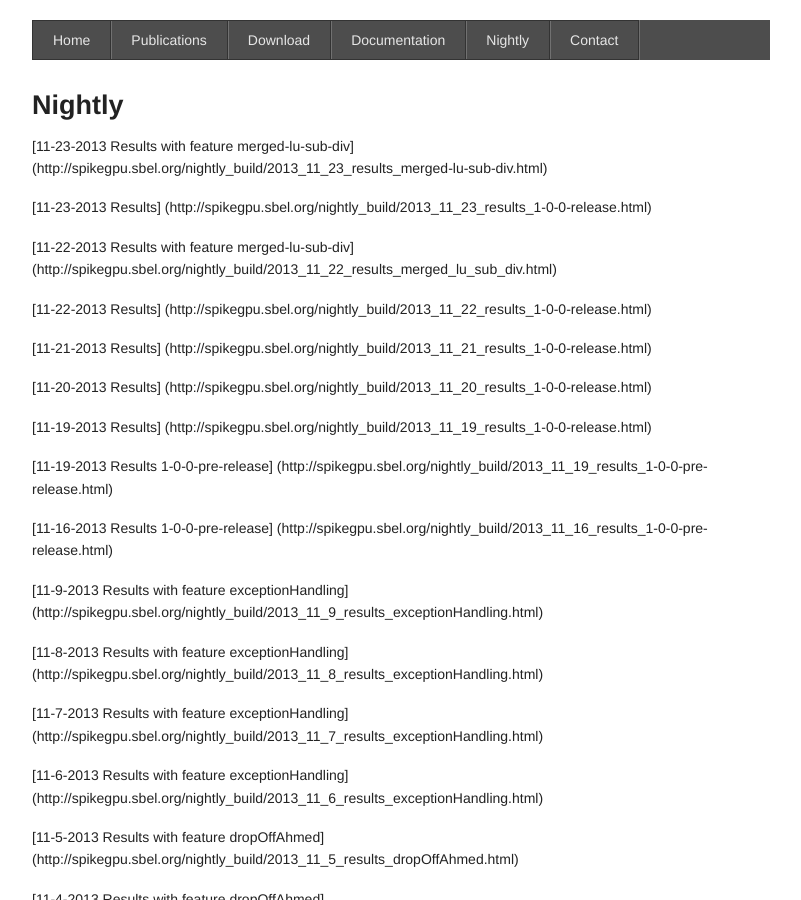
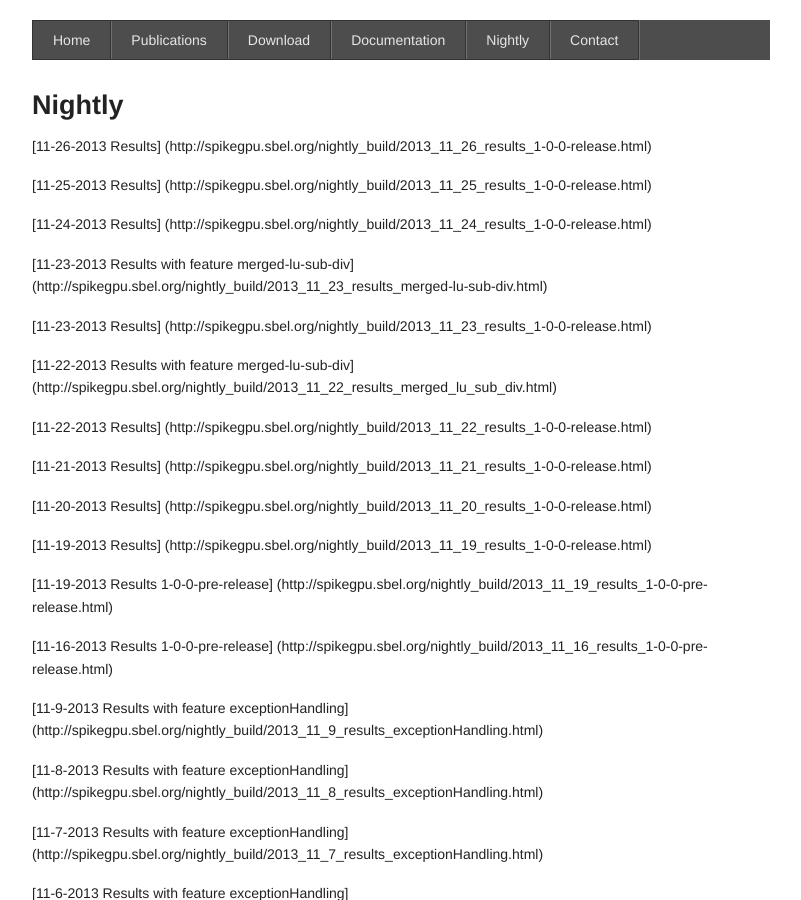
Before and after one commit to spikegpu/spikegpu.github.io, a Jekyll site: the page built from nightly_build/index.md, in a window 1280 px wide and 900 px high. Shown: the whole window, without its empty margins (239-1040 px from the left). Built offline with Jekyll 4.4.1, drawn with Linux system fonts in a browser that asks for light colours; Markdown is read by kramdown in place of the engine named in the settings; some of the changed text lies outside the part shown.

Commit message:
Reorder displaying

```diff
--- a/nightly_build/index.md
+++ b/nightly_build/index.md
@@ -5,6 +5,12 @@ title: Nightly
 
 ### Nightly
 
+
+[11-26-2013 Results] (http://spikegpu.sbel.org/nightly_build/2013_11_26_results_1-0-0-release.html)
+
+[11-25-2013 Results] (http://spikegpu.sbel.org/nightly_build/2013_11_25_results_1-0-0-release.html)
+
+[11-24-2013 Results] (http://spikegpu.sbel.org/nightly_build/2013_11_24_results_1-0-0-release.html)
 
 [11-23-2013 Results with feature merged-lu-sub-div] (http://spikegpu.sbel.org/nightly_build/2013_11_23_results_merged-lu-sub-div.html)
 
```
Also changed, not shown: other parts of nightly_build/index.md (+0 -6 lines).
